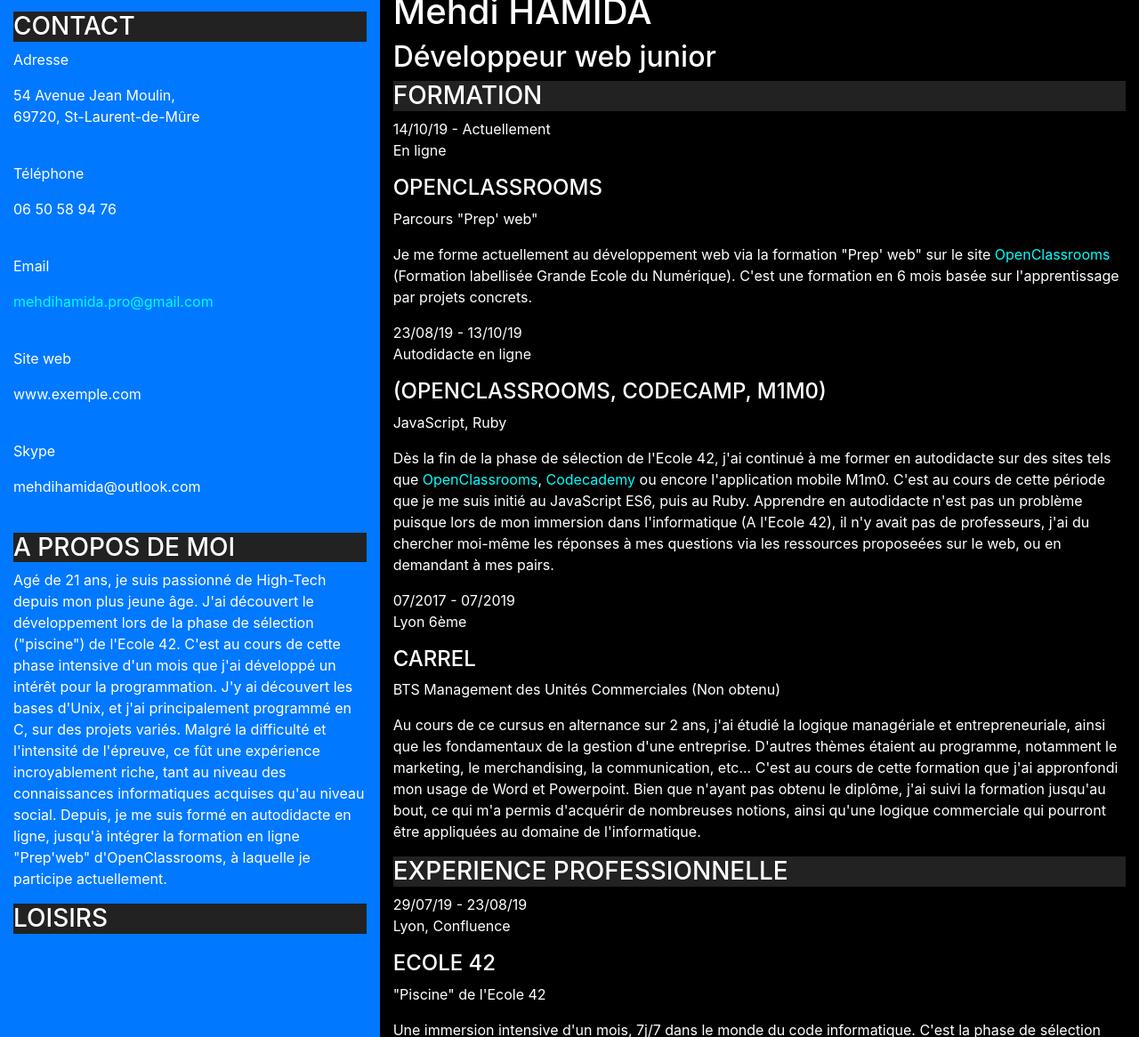
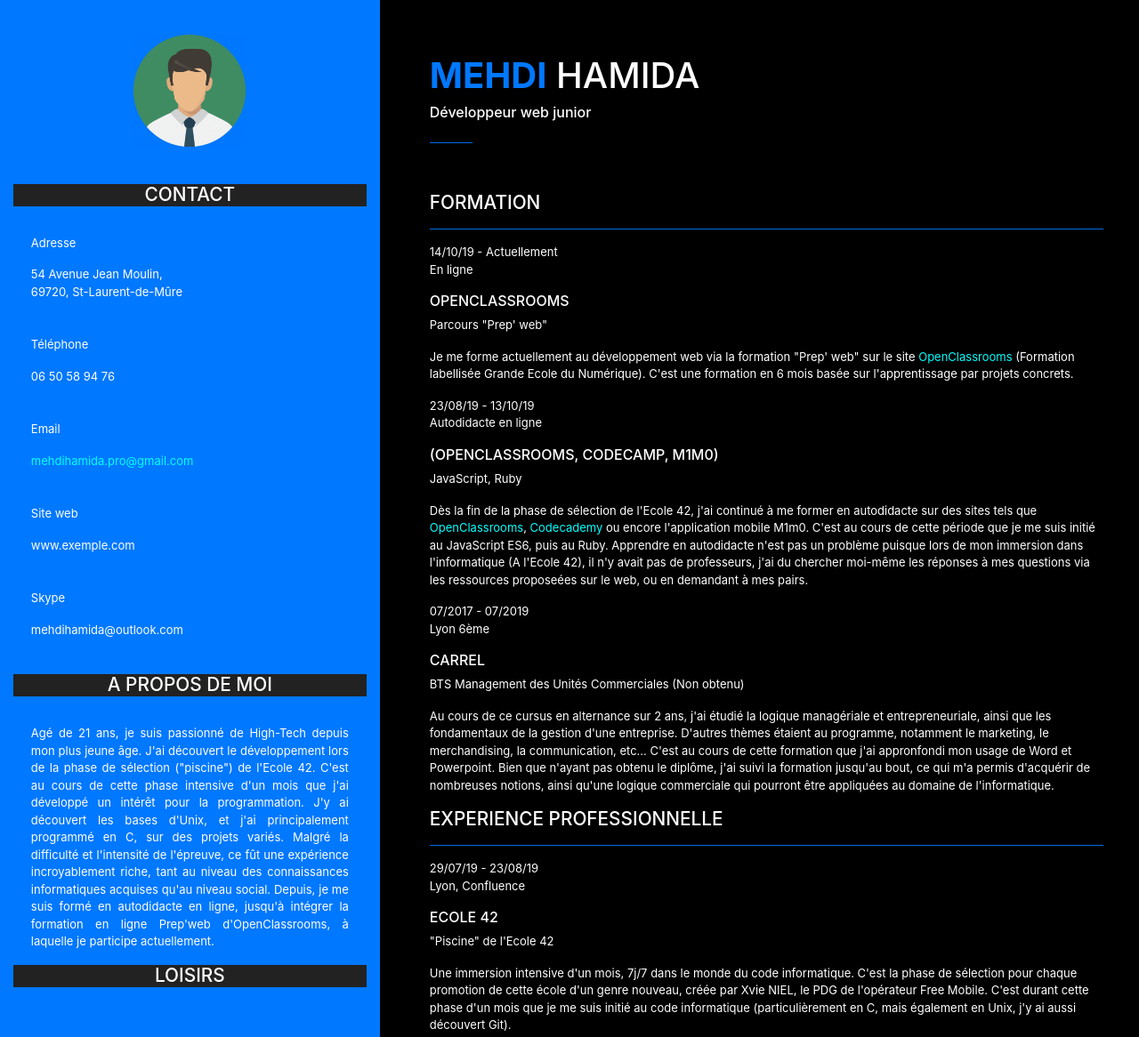
Before and after one commit to Mehdi-Hamida/Projet-2-Transformez-votre-CV-en-site-web, a plain HTML site: page index.html in a window 1280 px wide. Shown: the part 11-1177 px from the top of the page at 89% size. Drawn offline with Linux system fonts and the light colour scheme.

Commit message:
Mise en forme avancée

```diff
--- a/index.html
+++ b/index.html
@@ -13,71 +13,74 @@
 <body>
     <div class="container-fluid">
         <div class="row">
+            <!--     DEBUT STRUCTURE + CONTENU COLONNE DE GAUCHE       -->
             <div class="col-4" id="col1">
                 <aside>
                     <section id="menu lateral gauche">
-                <div id="photo">
-                    <img src="" title="" alt=""/>
+                        <br /> <br />
+                            <p id="photo"><img src="img/avatar2.png" title="Mon avatar" alt="avatar"/></p>
+                        <br />
+                        <div id="titre contact">
+                            <h3 class="categories_gauche">CONTACT</h3>
                         </div>
-
-                <div id="titre contact">
-                    <h3>CONTACT</h3>
-                </div>
+                        <br />
                         <div id="contact">
                             <p>Adresse</p>
-                    <p>54 Avenue Jean Moulin,<br/>69720, St-Laurent-de-Mûre</p>
-                    <br/>
+                            <p>54 Avenue Jean Moulin,<br />69720, St-Laurent-de-Mûre</p>
+                            <br />
                             <p>Téléphone</p>
                             <p>06 50 58 94 76</p>
-                    <br/>
+                            <br />
                             <p>Email</p>
                             <p><a href=mailto:mehdihamida.pro@gmail.com id="lien">mehdihamida.pro@gmail.com</a></p>
-                    <br/>
+                            <br />
                             <p>Site web</p>
                             <p>www.exemple.com</p>
-                    <br/>
+                            <br />
                             <p>Skype</p>
                             <p>mehdihamida@outlook.com</p>
-                    <br/>
+                            <br />
                         </div>
                     </section>
                     <section id="partie contact">
                         <div id="titre a propos de moi">
-                    <h3>A PROPOS DE MOI</h3>
+                            <h3 class="categories_gauche">A PROPOS DE MOI</h3>
                         </div>
-                <div id="a propos de moi">
-                    <p>
-                        Agé de 21 ans, je suis passionné de High-Tech depuis mon plus jeune âge. J'ai découvert le développement lors de la phase de sélection ("piscine") de l'Ecole 42. C'est au cours de cette phase intensive d'un mois que j'ai développé un intérêt pour la programmation. J'y ai découvert les bases d'Unix, et j'ai principalement programmé en C, sur des projets variés. Malgré la difficulté et l'intensité de l'épreuve, ce fût une expérience incroyablement riche, tant au niveau des connaissances informatiques acquises qu'au niveau social. Depuis, je me suis formé en autodidacte en ligne, jusqu'à intégrer la formation en ligne "Prep'web" d'OpenClassrooms, à laquelle je participe actuellement.
+                        <br />
+                        <p id="description">
+                            Agé de 21 ans, je suis passionné de High-Tech depuis mon plus jeune âge. J'ai découvert le développement lors de la phase de sélection ("piscine") de l'Ecole 42. C'est au cours de cette phase intensive d'un mois que j'ai développé un intérêt pour la programmation. J'y ai découvert les bases d'Unix, et j'ai principalement programmé en C, sur des projets variés. Malgré la difficulté et l'intensité de l'épreuve, ce fût une expérience incroyablement riche, tant au niveau des connaissances informatiques acquises qu'au niveau social. Depuis, je me suis formé en autodidacte en ligne, jusqu'à intégrer la formation en ligne Prep'web d'OpenClassrooms, à laquelle je participe actuellement.
                         </p>
-                </div>
                     </section>
-
                     <section id="partie loisirs">
                         <div id="titre loisirs">
-                    <h3>LOISIRS</h3>
+                            <h3 class="categories_gauche">LOISIRS</h3>
                         </div>
+                        <br />
                         <div id="loisirs">
                         </div>
                     </section>
                 </aside>
-
-
-
             </div>
+            <!--     FIN STRUCTURE + CONTENU COLONNE DE GAUCHE       -->
+            <!--     DEBUT STRUCTURE + CONTENU CORPS DU CV       -->
             <div class="col-8" id="col2">
-                 <section id="corps du cv">
+                <section id="corps_du_cv">
+                    <br /> <br /> <br />
                     <div id="en-tete">
-                <h1>Mehdi HAMIDA</h1>
+                        <h1><strong>MEHDI</strong> HAMIDA</h1>
                         <h2>Développeur web junior</h2>
                     </div>
+                    <hr id="court"/>
+                    <br /> <br /> <br />
                     <div id="titre formation">
                         <h3>FORMATION</h3>
                     </div>
+                    <hr/>
                     <div id="formation">
                         <div id="formation 1 gauche">
                             <p>
                                 14/10/19 - Actuellement
-                        <br/>
+                                <br />
                                 En ligne
                             </p>
                         </div>
@@ -93,7 +96,7 @@
                         <div id="formation 2 gauche">
                             <p>
                                 23/08/19 - 13/10/19
-                        <br/>
+                                <br />
                                 Autodidacte en ligne
                             </p>
                         </div>
@@ -109,7 +112,7 @@
                         <div id="formation 3 gauche">
                             <p>
                                 07/2017 - 07/2019
-                        <br/>
+                                <br />
                                 Lyon 6ème
                             </p>
                         </div>
@@ -123,15 +126,15 @@
                             </p>
                         </div>
                     </div>
-
                     <div id="titre experience professionnelle">
                         <h3>EXPERIENCE PROFESSIONNELLE</h3>
                     </div>
+                    <hr/>
                     <div id="experience professionnelle">
                         <div id="experience 1 gauche">
                             <p>
                                 29/07/19 - 23/08/19
-                        <br/>
+                                <br />
                                 Lyon, Confluence
                             </p>
                         </div>
@@ -147,7 +150,7 @@
                         <div id="experience 2 gauche">
                             <p>
                                 07/17 - 07/19
-                        <br/>
+                                <br />
                                 Lyon, Bellecour
                             </p>
                         </div>
@@ -161,36 +164,37 @@
                             </p>
                         </div>
                     </div>
-
                     <div id="titre recomandations">
                         <h3>RECOMMANDATIONS</h3>
                     </div>
+                    <hr/>
                     <div id="recomandations">
                         <div id="recomandations gauche">
                             <p>
                                 STEVE DUPONT
-                        <br/>
+                                <br />
                                 PDG, Agence fictive
-                        <br/>
+                                <br />
                                 Téléphone : 0123456789
-                        <br/>
+                                <br />
                                 Email : exemple@email.com
                             </p>
                         </div>
                         <div id="recomandations droite">
                             <p>
                                 BILL DUBOIS
-                        <br/>
+                                <br />
                                 PDG, Fake agency
-                        <br/>
+                                <br />
                                 Téléphone : 0987654321
-                        <br/>
+                                <br />
                                 Email : exemple2@email.com
                             </p>
                         </div>
                     </div>
                 </section>
             </div>
+            <!--     FIN STRUCTURE + CONTENU CORPS DU CV       -->
         </div>
     </div>
 </body>
--- a/style.css
+++ b/style.css
@@ -1,3 +1,4 @@
+/* DEBUT STYLES GENERAUX */
 .row
 {
     height: 100vh;
@@ -17,15 +18,90 @@
 
 p
 {
-overflow-wrap: break-word;
-}
-
-h3
-{
-    background-color: #222222;
+    overflow-wrap: break-word;
+    font-size: small;
 }
 
 #lien
 {
     color: aqua;
 }
+
+h3
+{
+    font-size: 1.3em;
+}
+/* FIN STYLES GENERAUX */
+/* DEBUT STYLES POUR COLONNE GAUCHE */
+img
+{
+    width: 110%;
+    max-width: 10em;
+}
+
+#photo
+{
+    text-align: center;
+}
+
+#contact
+{
+    margin-left: 5%;
+}
+
+#description
+{
+    text-align: justify;
+    margin-left: 5%;
+    margin-right: 5%;
+}
+
+#loisirs
+{
+    margin-left: 5%;
+    margin-right: 5%;
+}
+
+.categories_gauche
+{
+    text-align: center;
+    background-color: #222222;
+}
+/* FIN STYLES POUR COLONNE GAUCHE */
+/* DEBUT STYLES POUR CORPS DU CV */
+#corps_du_cv
+{
+    margin-left: 5%;
+    margin-right: 3%;
+}
+
+strong
+{
+    color: #0078ff;
+}
+
+#court
+{
+    float: left;
+    width: 3em;
+}
+
+h1
+{
+    font-size: 2.5em;
+}
+
+h2
+{
+    font-size: 1em;
+}
+
+h4
+{
+    font-size: medium;
+}
+
+hr
+{
+    background-color: #0078ff;
+}
```
Lines whose indentation alone changed are shown as unchanged.
